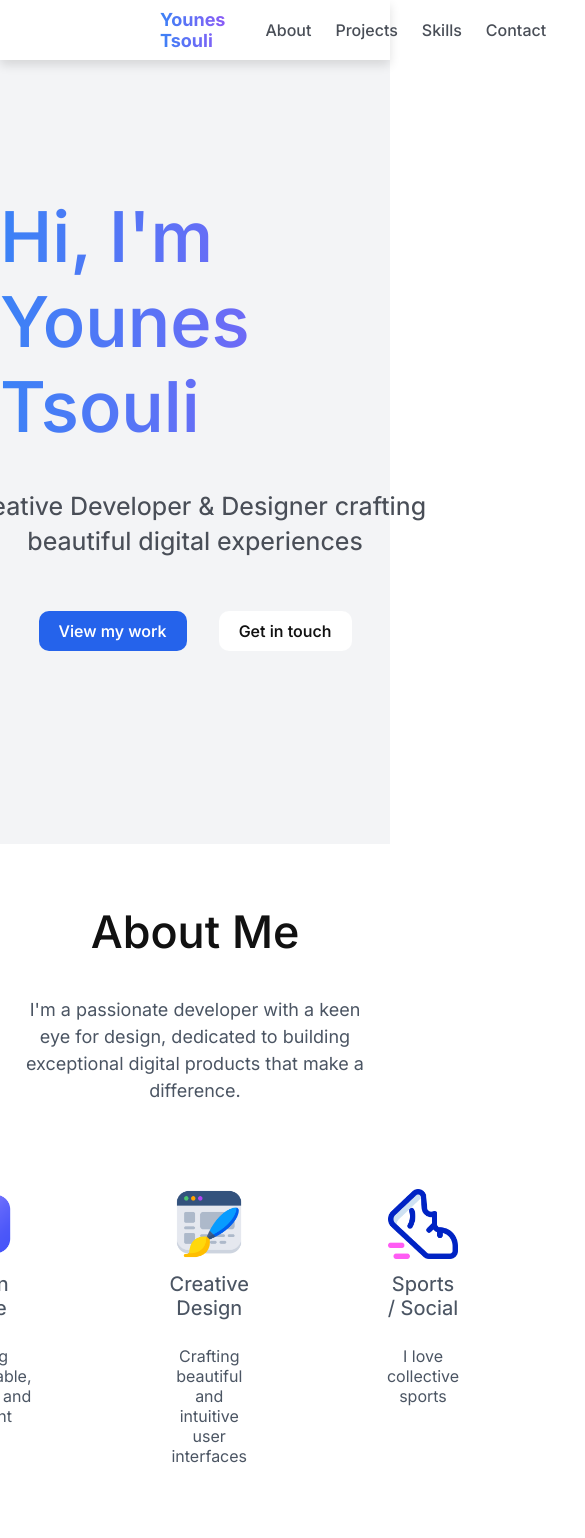
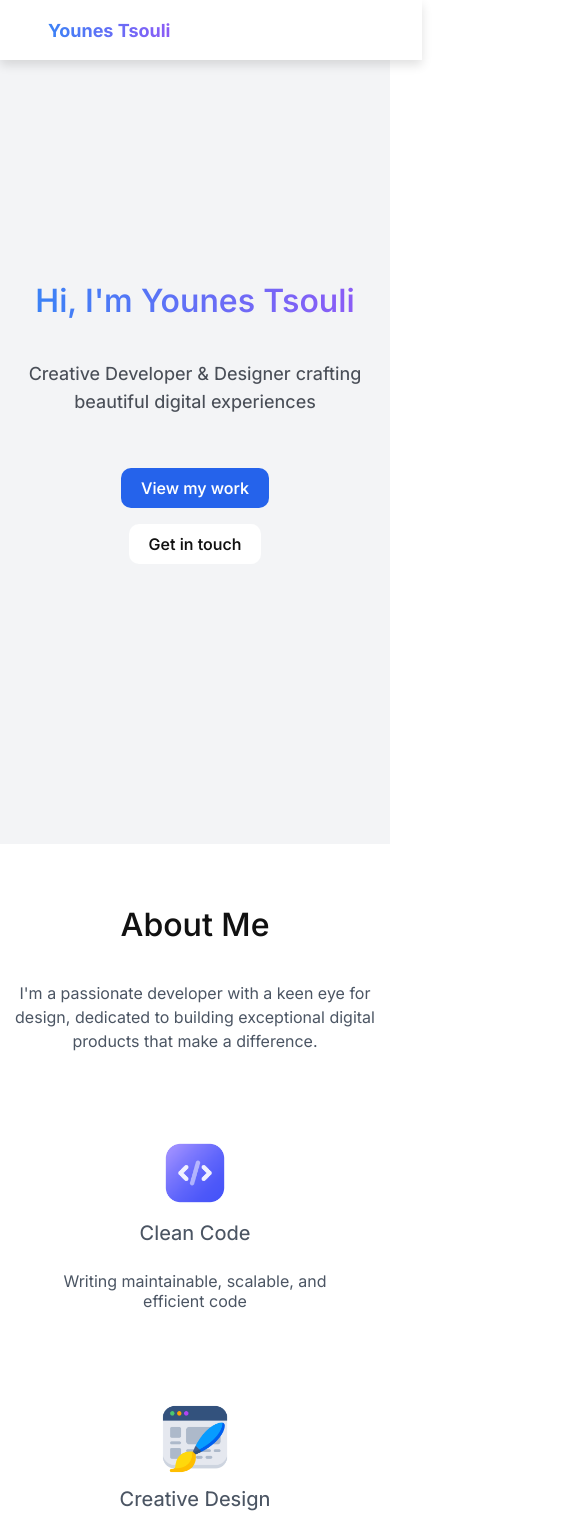
Before and after one commit to cool-personal-projects/portfolio-webdev, a React (Vite) app: page / in a window 390 px wide. Shown: the top 1538 px of the page, 585 px wide, since content can reach past the window. Built offline with nearby package versions, Linux system fonts and the light colour scheme.

Commit message:
feat: adding resposiveness to the portfolio

```diff
--- a/style.css
+++ b/style.css
@@ -160,7 +160,7 @@ main {
     flex-direction: column;
     align-items: center;
     background-color: var(--color-bg);
-    height: 100vh;
+    offset: none;
     margin-bottom: 1.5em;
     scroll-margin-top: var(--nav-height); /* hauteur navbar */
 }
@@ -459,10 +459,155 @@ main .main-projects {
 .limit {
     margin-top: 5rem;
     margin-bottom: 2rem;
-    width: 1000px;
+
 }
 #contact-container #description {
     color: var(--color-muted-text);
     text-align: center;
     max-width: 700px;
 }
+
+/* --------------------- RESPONSIVE -------------------- */
+
+img {
+    max-width: 100%;
+    height: auto;
+}
+
+section{
+    width: 100%;
+    margin: auto;
+}
+.limit {
+    width: 70%;
+}
+
+/* Tablette <= 992px */
+
+@media (max-width: 992px) {
+
+    .navigation .name {
+        margin-left: 2rem;
+    }
+
+    .navigation ul {
+        margin-right: 2rem;
+        gap: 1rem;
+    }
+
+    .project {
+        width: 80%;
+        height: auto;
+    }
+
+    .box {
+        width: 45%;
+    }
+
+    #skills-container .skills {
+        flex-wrap: wrap;
+    }
+
+}
+
+/* Mobile <= 786px */
+
+@media (max-width: 768px) {
+
+    /* NAVBAR */
+    .navigation {
+        padding: 0 1rem;
+    }
+
+    .navigation ul {
+        display: none; /* plus tard tu pourras faire un menu burger */
+    }
+
+    /* HEADER */
+    .header-main #greeting {
+        font-size: 40px;
+        text-align: center;
+    }
+
+    .header-main #description {
+        width: 90%;
+        font-size: 18px;
+        line-height: 28px;
+    }
+
+    #buttons {
+        flex-direction: column;
+        align-items: center;
+        gap: 1rem;
+    }
+
+    /* ABOUT */
+    .boxes {
+        flex-direction: column;
+        align-items: center;
+    }
+
+    .box {
+        width: 90%;
+    }
+
+    /* PROJECTS */
+    .project {
+        width: 95%;
+        margin: 1.5rem 0;
+    }
+
+    .project .image {
+        height: 200px;
+    }
+
+    /* SKILLS */
+    #skills-container {
+        height: auto;
+        padding-bottom: 3rem;
+    }
+
+    #skills-container .skills {
+        flex-direction: column;
+        align-items: center;
+    }
+
+    #skills-container .skills .subject {
+        width: 90%;
+        margin: 1rem 0;
+    }
+
+    /* CONTACT */
+    #contact-container {
+        height: auto;
+        padding-bottom: 3rem;
+    }
+
+    #contact-container .links {
+        gap: 2rem;
+        flex-wrap: wrap;
+    }
+
+}
+
+/* Mobile 480px */
+
+@media (max-width: 480px) {
+
+    .header-main #greeting {
+        font-size: 32px;
+    }
+
+    .text #title {
+        font-size: 2rem;
+    }
+
+    .text #description {
+        font-size: 16px;
+    }
+
+    .languages {
+        flex-wrap: wrap;
+    }
+
+}
```
